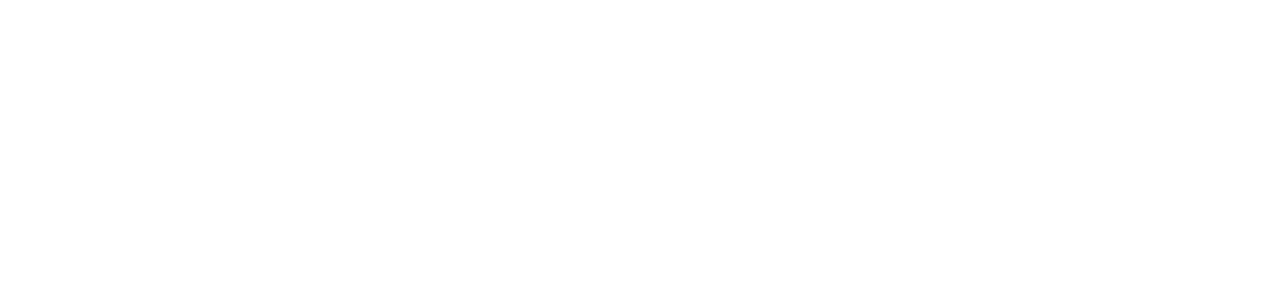
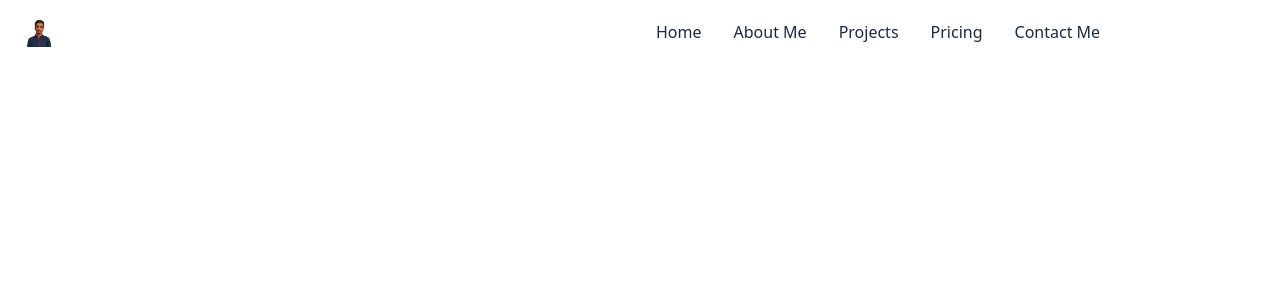
Before and after one commit to arburhan/Developer-Portfolio, a React (Create React App) app: page / in a window 1280 px wide. Shown: the top 300 px of the page. Built offline with nearby package versions, Linux system fonts and the light colour scheme.

Commit message:
add navbar

```diff
--- a/src/App.js
+++ b/src/App.js
@@ -1,10 +1,11 @@
 import logo from './logo.svg';
 import './App.css';
+import Navbar from './Shared/Navbar';
 
 function App() {
   return (
     <div className="App">
-
+      <Navbar></Navbar>
     </div>
   );
 }
--- /dev/null
+++ b/src/Shared/Navbar.js
@@ -0,0 +1,39 @@
+import React from 'react';
+import bannerImage from '../Assests/Images/webiconImage.png';
+
+const Navbar = () => {
+    const navTabs = <>
+        <li> <a href="">Home</a> </li>
+        <li> <a href="">About Me</a> </li>
+        <li> <a href="">Projects</a> </li>
+        <li> <a href="">Pricing</a> </li>
+        <li> <a href="">Contact Me</a> </li>
+    </>
+    return (
+        <nav>
+            <div className="navbar bg-base-100">
+                <div className="navbar-start">
+                    <div className="dropdown">
+                        <label tabindex="0" className="btn btn-ghost lg:hidden">
+                            <svg xmlns="http://www.w3.org/2000/svg" className="h-5 w-5" fill="none" viewBox="0 0 24 24" stroke="currentColor"><path stroke-linecap="round" stroke-linejoin="round" stroke-width="2" d="M4 6h16M4 12h8m-8 6h16" /></svg>
+                        </label>
+                        <ul tabindex="0" className="menu menu-compact dropdown-content mt-3 p-2 shadow bg-base-100 rounded-box w-52">
+                            {navTabs}
+                        </ul>
+                    </div>
+                    <a className="btn btn-ghost normal-case text-xl"> <img width={30} src={bannerImage} alt="" /> </a>
+                </div>
+                <div className="navbar-center hidden lg:flex">
+                    <ul className="menu menu-horizontal p-0">
+                        {navTabs}
+                    </ul>
+                </div>
+                {/*   <div className="navbar-end">
+                    <a className="btn">Get started</a>
+                </div> */}
+            </div>
+        </nav>
+    );
+};
+
+export default Navbar;
```
Also changed, not shown: src/Assests/Images/webiconImage.png (added).
